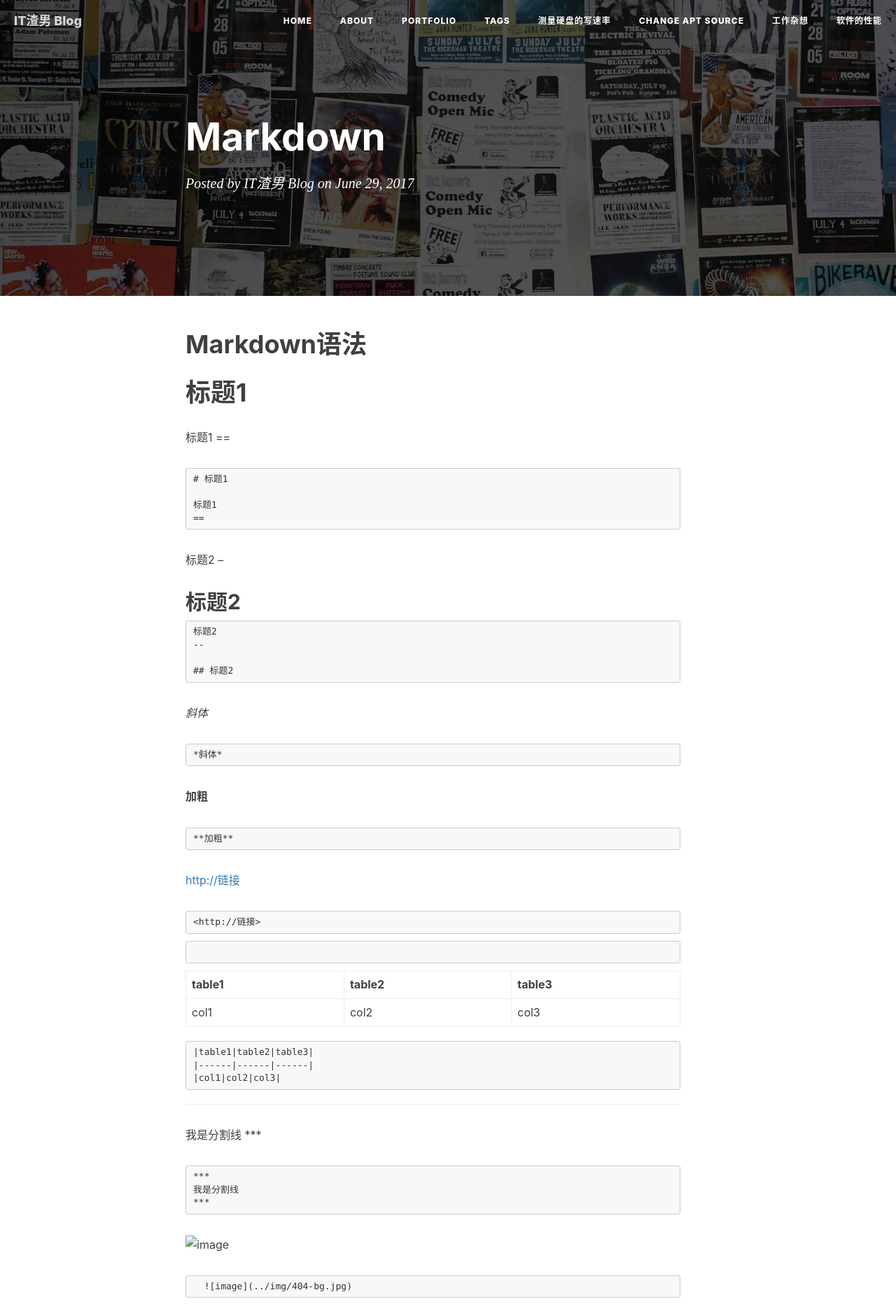
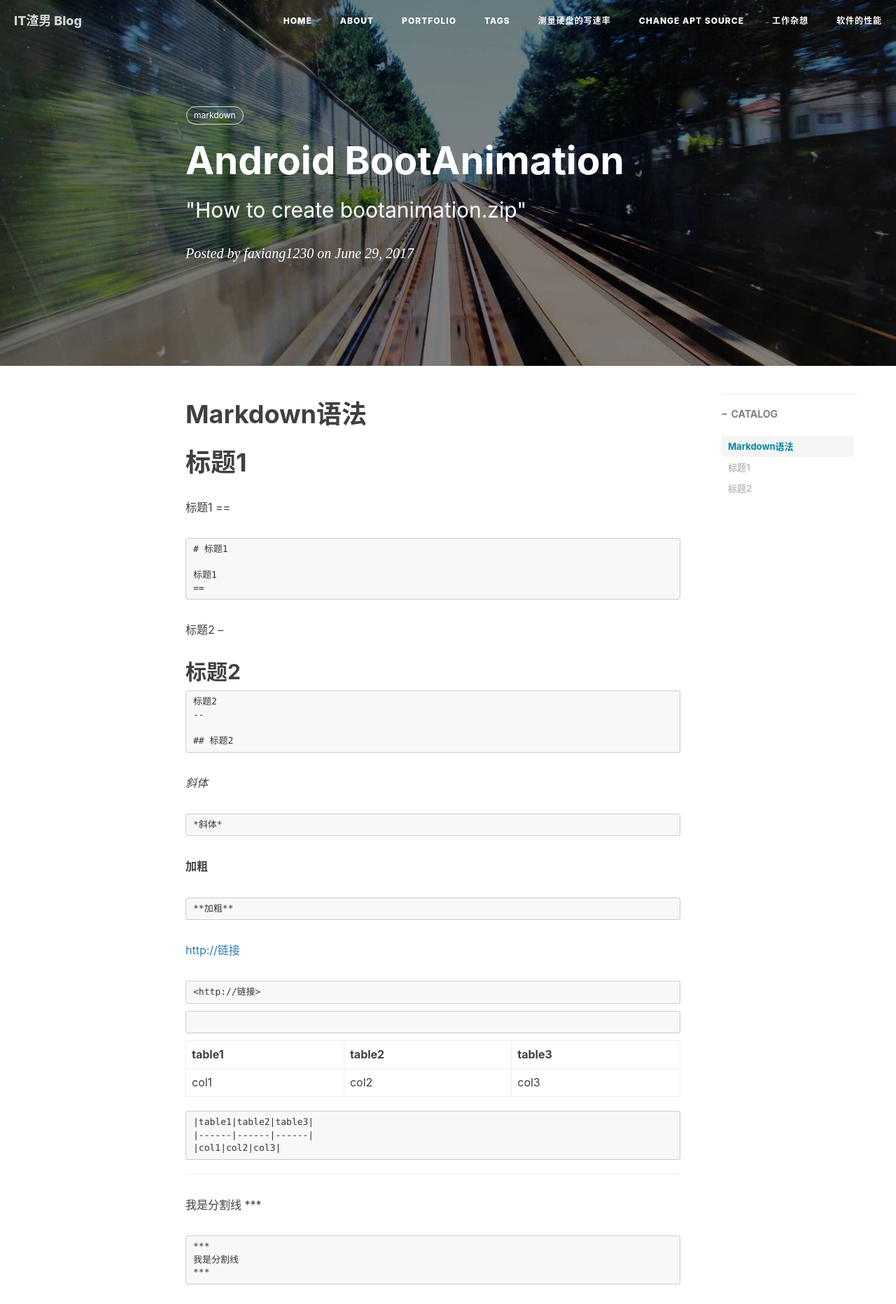
Before and after one commit to faxiang1230/faxiang1230.github.io, a Jekyll site: the page built from _posts/2017-06-29-Markdown.md, in a window 1280 px wide. Shown: the top 1864 px of the page at 70% size. Built offline with Jekyll 4.4.1, drawn with Linux system fonts in a browser that asks for light colours; nearby versions of some CDN libraries; our own code applies the rules of GitHub Pages for plain Markdown files; comment, search, counter and statistics services are not loaded.

Commit message:
update Markdown
Signed-off-by: Jianxing Wang <wangjianxing5210@163.com>

```diff
--- a/_posts/2017-06-29-Markdown.md
+++ b/_posts/2017-06-29-Markdown.md
@@ -1,3 +1,13 @@
+---
+layout:     post
+title:      "Android BootAnimation"
+subtitle:   " \"How to create bootanimation.zip\""
+date:       2017-06-29 17:40:45
+author:     "faxiang1230"
+header-img: "img/post-bg-2015.jpg"
+catalog: true
+tags: markdown
+---
 # Markdown语法
 
 # 标题1
```
